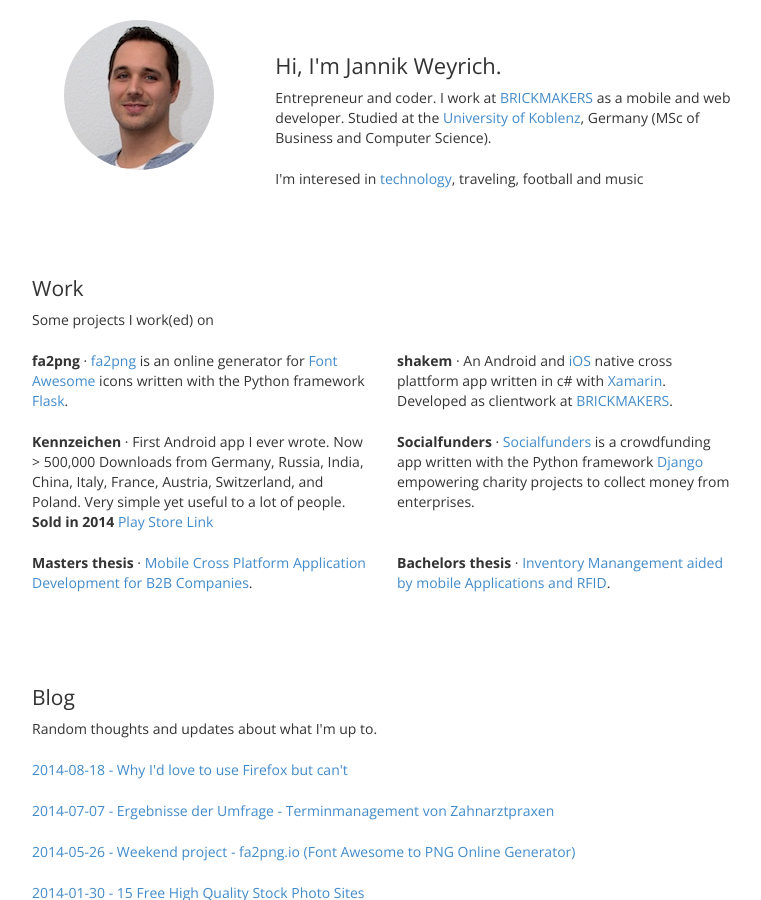
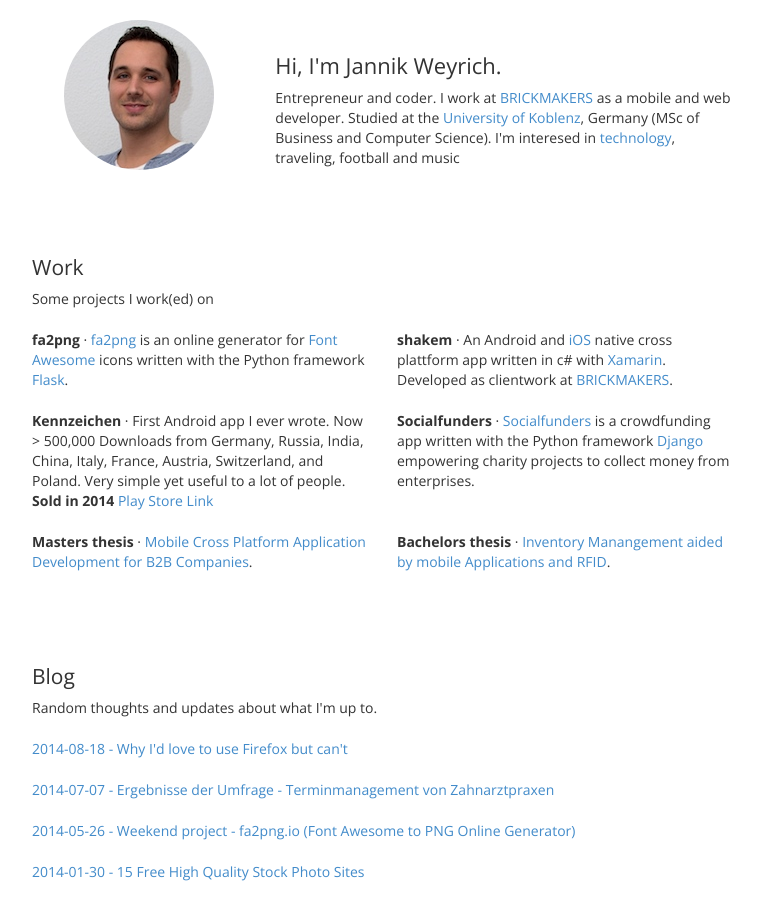
Before and after one commit to jnkwrych/jnkwrych.github.io, a Jekyll site: the page built from index.html, in a window 1280 px wide and 900 px high. Shown: the whole window, without its empty margins (258-1019 px from the left). Built offline with Jekyll 4.4.1, drawn with Linux system fonts in a browser that asks for light colours; Markdown is read by kramdown in place of the engine named in the settings; part of the change alters nothing that is shown.

```diff
--- a/_layouts/default.html
+++ b/_layouts/default.html
@@ -24,13 +24,9 @@
                 </a>
             </div>
             <div class="col-12 col-sm-8"><h1>Hi, I'm Jannik Weyrich.</h1>
-
-                <p>Entrepreneur and coder. I work at <a
-                        href="http://www.brickmakers.de" target="_blank">BRICKMAKERS</a> as a mobile and web developer. Studied at the <a
-                        href="http://www.uni-koblenz.de" target="_blank">University of Koblenz</a>, Germany (MSc of
-                    Business and Computer Science).</p>
-
-                <p>I'm interesed in <a href="/#tech-i-use">technology</a>, traveling, football and music</p></div>
+                <p>Entrepreneur and coder. I work at <a href="http://www.brickmakers.de" target="_blank">BRICKMAKERS</a> as a mobile and web developer.
+                Studied at the <a href="http://www.uni-koblenz.de" target="_blank">University of Koblenz</a>, Germany (MSc of Business and Computer Science).
+                I'm interesed in <a href="/#tech-i-use">technology</a>, traveling, football and music</p></div>
         </div>
     </header>
 
```
